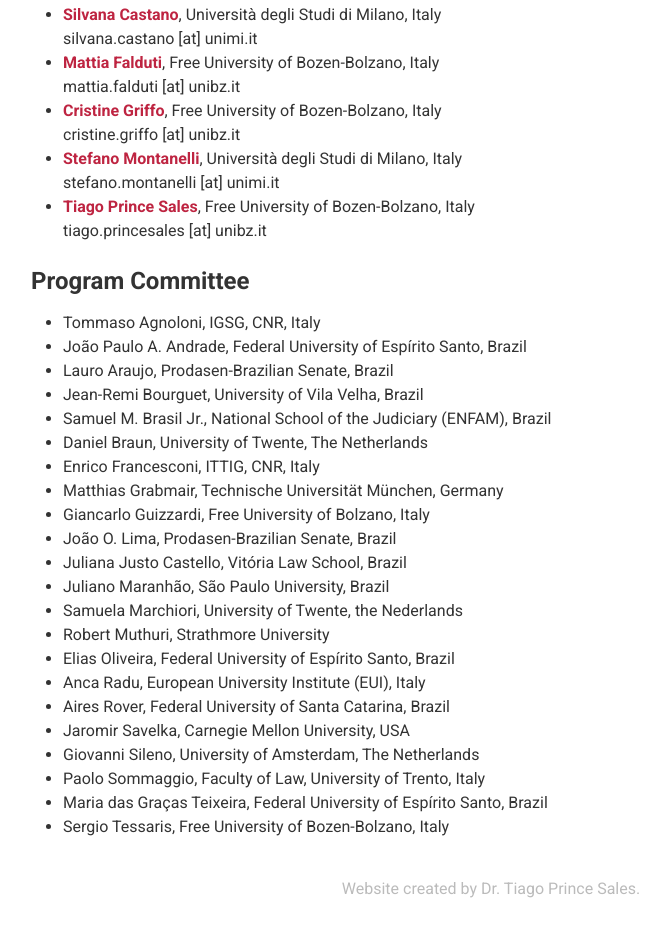
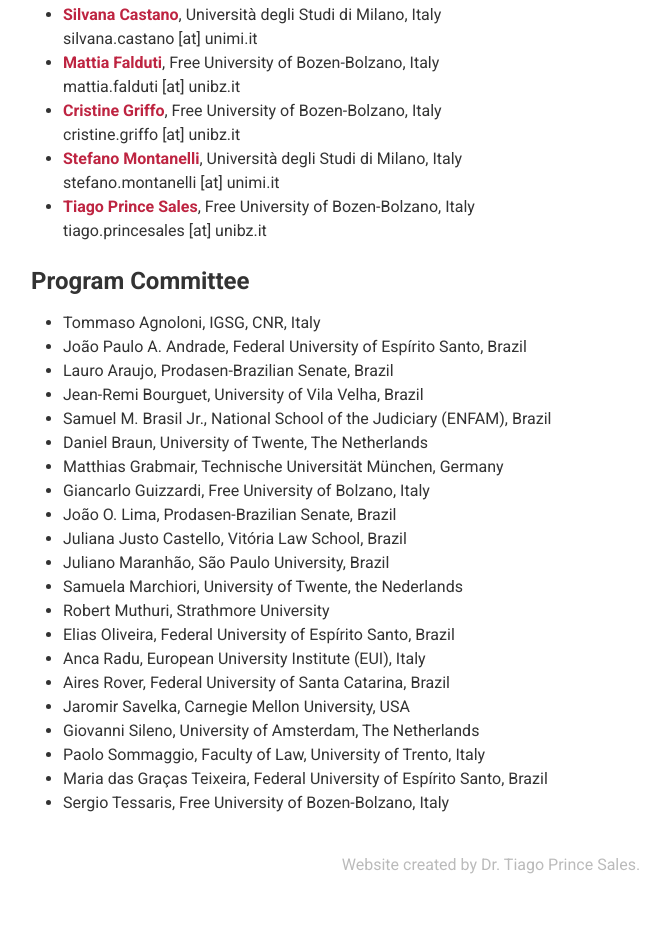
Before and after one commit to jusmod2022/jusmod2022.github.io, a Gatsby site: page / in a window 1280 px wide. Shown: the part 2381-3317 px from the top of the page, without its empty margins (149-819 px from the left). After the commit the page ends 3295 px from the top, so only its background shows below. Built offline with nearby package versions, Linux system fonts and the light colour scheme; Gatsby itself is replaced by a stand-in of ours.

Commit message:
pc update

```diff
--- a/src/pages/index.js
+++ b/src/pages/index.js
@@ -147,7 +147,6 @@ export default function Home() {
             <li>Jean-Remi Bourguet, University of Vila Velha, Brazil</li>
             <li>Samuel M. Brasil Jr., National School of the Judiciary (ENFAM), Brazil</li>
             <li>Daniel Braun, University of Twente, The Netherlands</li>
-            <li>Enrico Francesconi,  ITTIG, CNR, Italy</li>
             <li>Matthias Grabmair, Technische Universität München, Germany</li>
             <li>Giancarlo Guizzardi, Free University of Bolzano, Italy</li>
             <li>João O. Lima, Prodasen-Brazilian Senate, Brazil</li>
```
